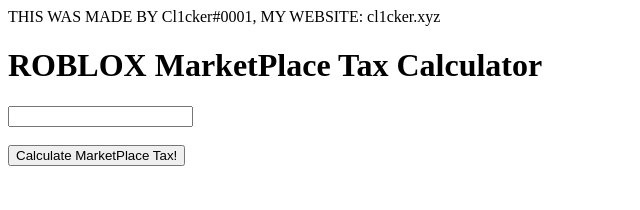
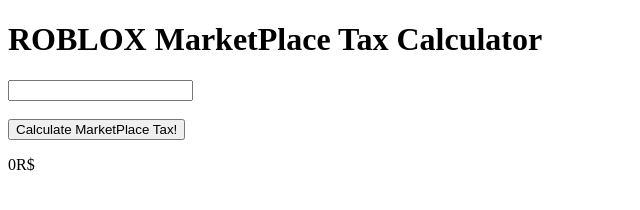
Before and after one commit to Cl1cker0/roblox-calculator, a plain HTML site: page index.html in a window 1280 px wide. Shown: the whole page, without its empty margins (0-640 px from the left). Drawn offline with Linux system fonts and the light colour scheme.

Commit message:
Update index.html

```diff
--- a/index.html
+++ b/index.html
@@ -1,8 +1,6 @@
 <!DOCTYPE html>
 <html>
 <body>
-
-THIS WAS MADE BY Cl1cker#0001, MY WEBSITE: cl1cker.xyz
 
 <h1>ROBLOX MarketPlace Tax Calculator</h1>
 
@@ -18,3 +16,10 @@
 let input = document.getElementById("input").value
 document.getElementById('output').innerHTML = Math.floor(0.7 * input) + "R$"
 }
+
+  </script>
+
+<label id = "output"> 0R$ </label>
+
+ </body>
+</html>
```
